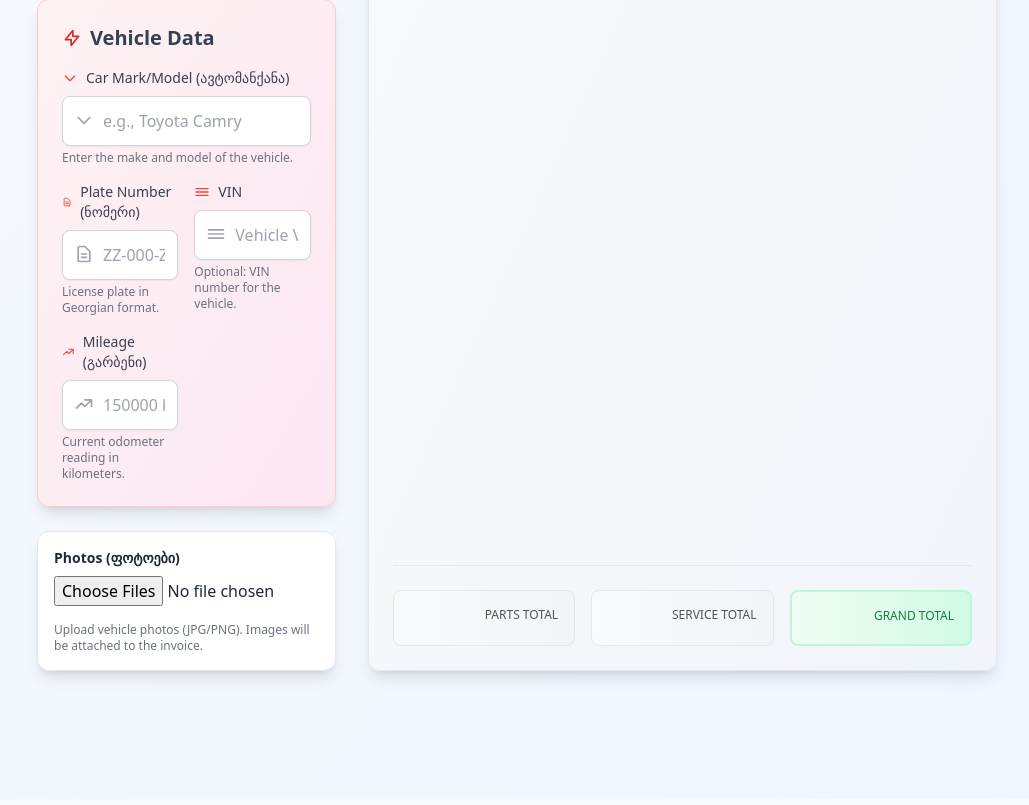
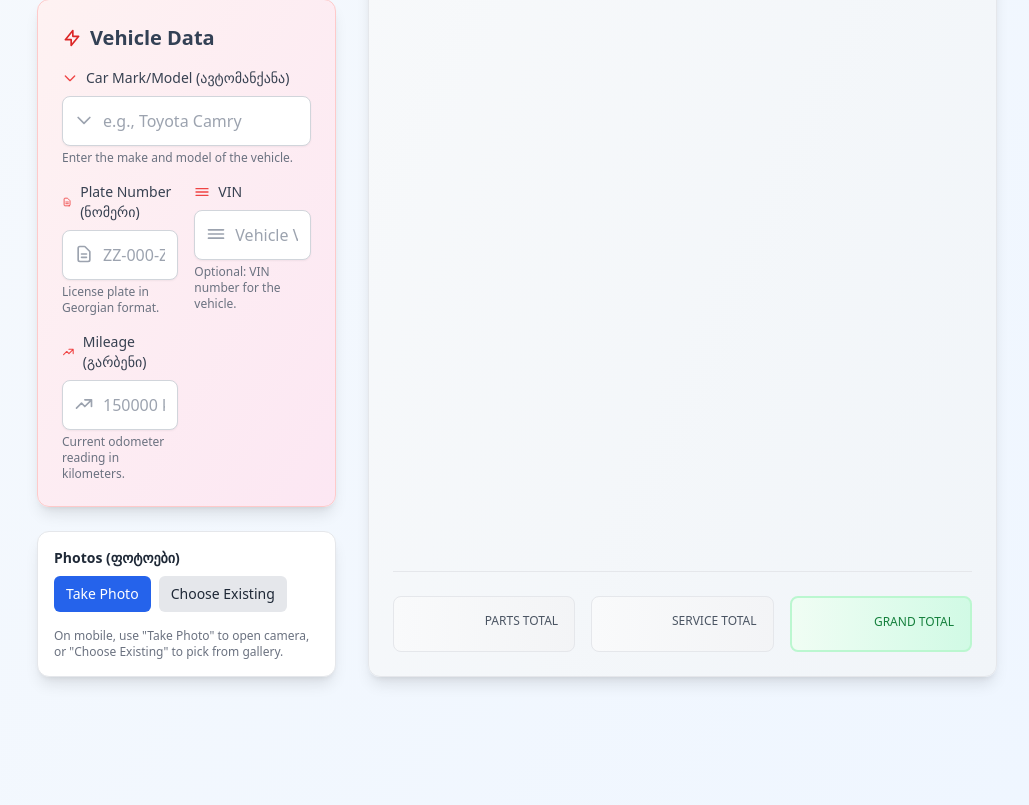
Before and after one commit to ftrhpr/autoshop, a PHP site: page / in a window 1280 px wide. Shown: the part 899-1704 px from the top of the page, without its empty margins (251-1280 px from the left). Before the commit the page ends 1584 px from the top, so only its background shows below. Run offline with PHP 8.4, Linux system fonts and the light colour scheme; a user stored in the database is signed in; style sheets or scripts are compiled from the project's sources.

Commit message:
Add photo upload options to invoice: implement 'Take Photo' and 'Choose Existing' buttons

```diff
--- a/index.php
+++ b/index.php
@@ -502,9 +502,13 @@
 
                         <div class="bg-white p-4 rounded-xl shadow-lg border border-gray-200 mt-4">
                             <h3 class="text-sm font-semibold mb-2">Photos (ფოტოები)</h3>
-                            <input type="file" id="input_images" name="images[]" accept="image/*" multiple class="block w-full">
+                            <div class="flex gap-2 items-center">
+                                <button type="button" id="btn_take_photo" class="px-3 py-2 bg-blue-600 text-white rounded-md text-sm hover:bg-blue-700">Take Photo</button>
+                                <button type="button" id="btn_upload_photo" class="px-3 py-2 bg-gray-200 text-gray-800 rounded-md text-sm hover:bg-gray-300">Choose Existing</button>
+                                <input type="file" id="input_images" name="images[]" accept="image/*" multiple class="hidden" capture="environment">
+                            </div>
                             <div id="input_images_preview" class="mt-3 flex gap-2 flex-wrap"></div>
-                            <p class="mt-1 text-xs text-gray-500">Upload vehicle photos (JPG/PNG). Images will be attached to the invoice.</p>
+                            <p class="mt-1 text-xs text-gray-500">On mobile, use "Take Photo" to open camera, or "Choose Existing" to pick from gallery.</p>
                         </div>
                     </div>
 
@@ -752,6 +756,20 @@
             const imgInput = document.getElementById('input_images');
             const imgPreview = document.getElementById('input_images_preview');
             if (imgInput && imgPreview) {
+                // Click helpers for separate buttons
+                const btnTake = document.getElementById('btn_take_photo');
+                const btnUpload = document.getElementById('btn_upload_photo');
+                if (btnTake) btnTake.addEventListener('click', () => {
+                    // request camera capture
+                    imgInput.setAttribute('capture', 'environment');
+                    imgInput.click();
+                });
+                if (btnUpload) btnUpload.addEventListener('click', () => {
+                    // open file picker without forcing camera
+                    imgInput.removeAttribute('capture');
+                    imgInput.click();
+                });
+
                 imgInput.addEventListener('change', (ev) => {
                     imgPreview.innerHTML = '';
                     const files = Array.from(imgInput.files || []);
```
